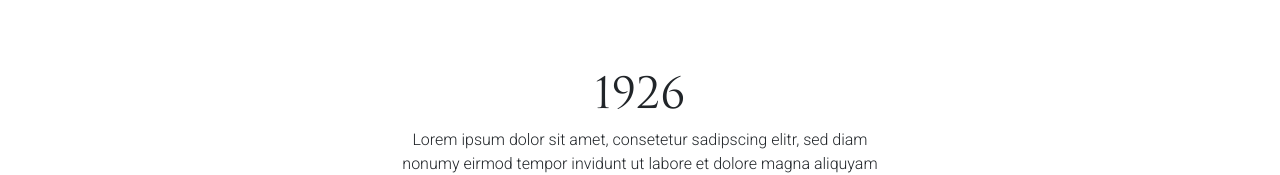
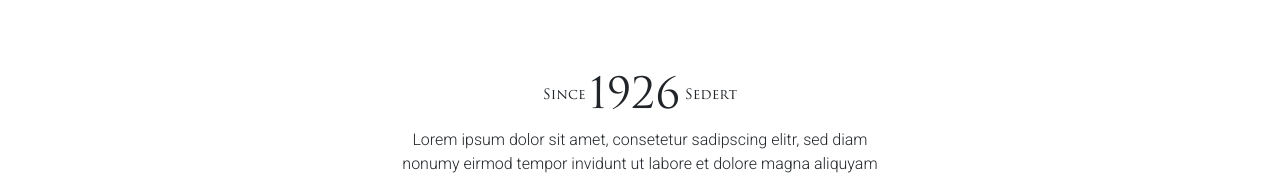
Before and after one commit to NewDawnDev/HTML, a plain HTML site: page index.html in a window 1280 px wide. Shown: the part 886-1061 px from the top of the page. Drawn offline with nearby package versions, Linux system fonts and the light colour scheme.

Commit message:
modified:   assets/stylesheets/application.css 	modified:   assets/stylesheets/application.css.map 	modified:   assets/stylesheets/pods/_fwt_pod.scss

```diff
--- a/assets/stylesheets/application.css
+++ b/assets/stylesheets/application.css
@@ -529,4 +529,19 @@ section.fwt-pod {
 }
 section.fwt-pod h2 {
   font-size: 42px;
+  position: relative;
+  display: inline-flex;
+  gap: 4px;
+}
+section.fwt-pod h2:before {
+  content: "Since";
+  font-size: 14px;
+  margin: auto;
+  height: fit-content;
+}
+section.fwt-pod h2:after {
+  content: "Sedert";
+  font-size: 14px;
+  margin: auto;
+  height: fit-content;
 }/*# sourceMappingURL=application.css.map */
```
Also changed, not shown: 1 other file.
